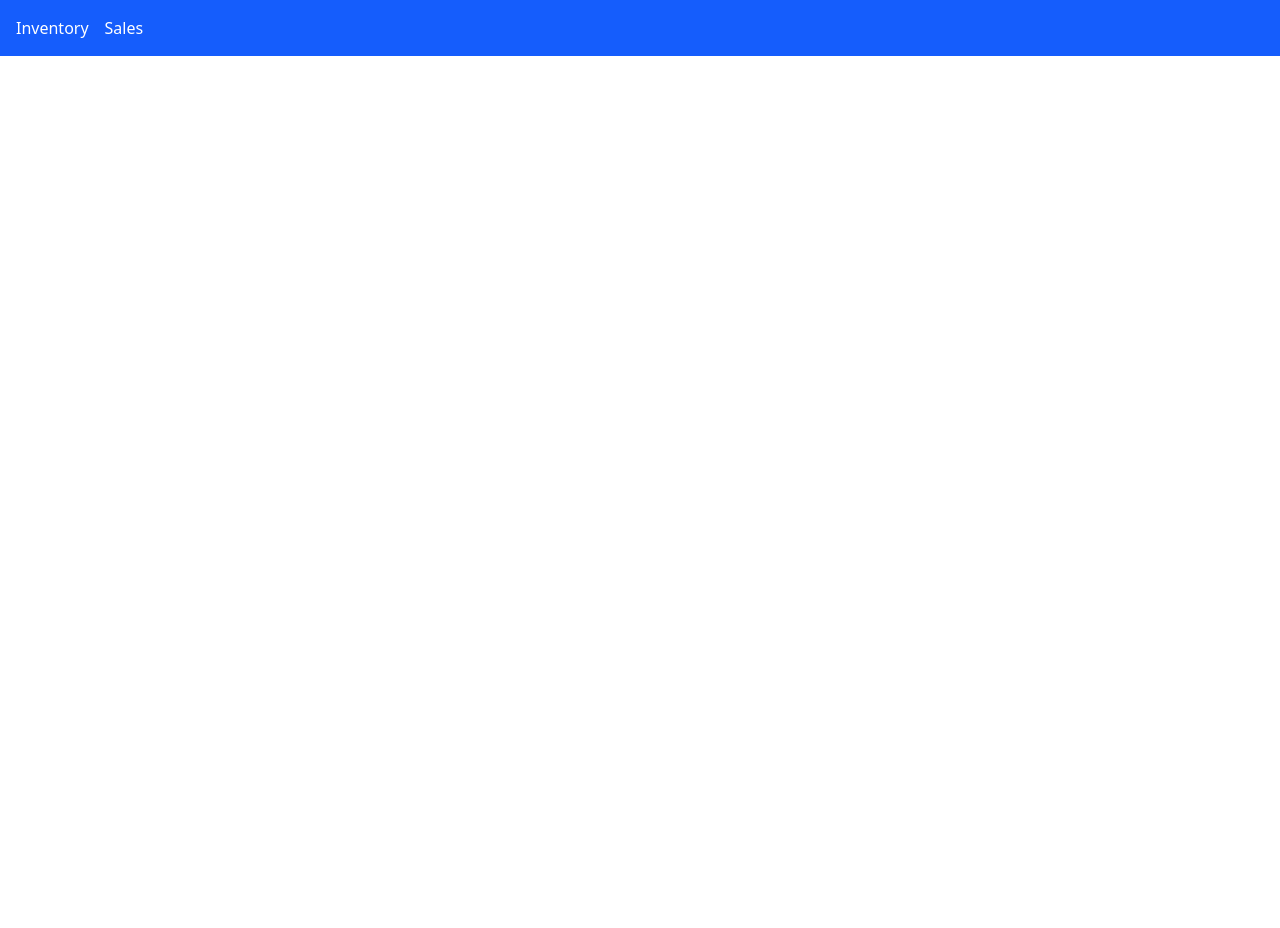
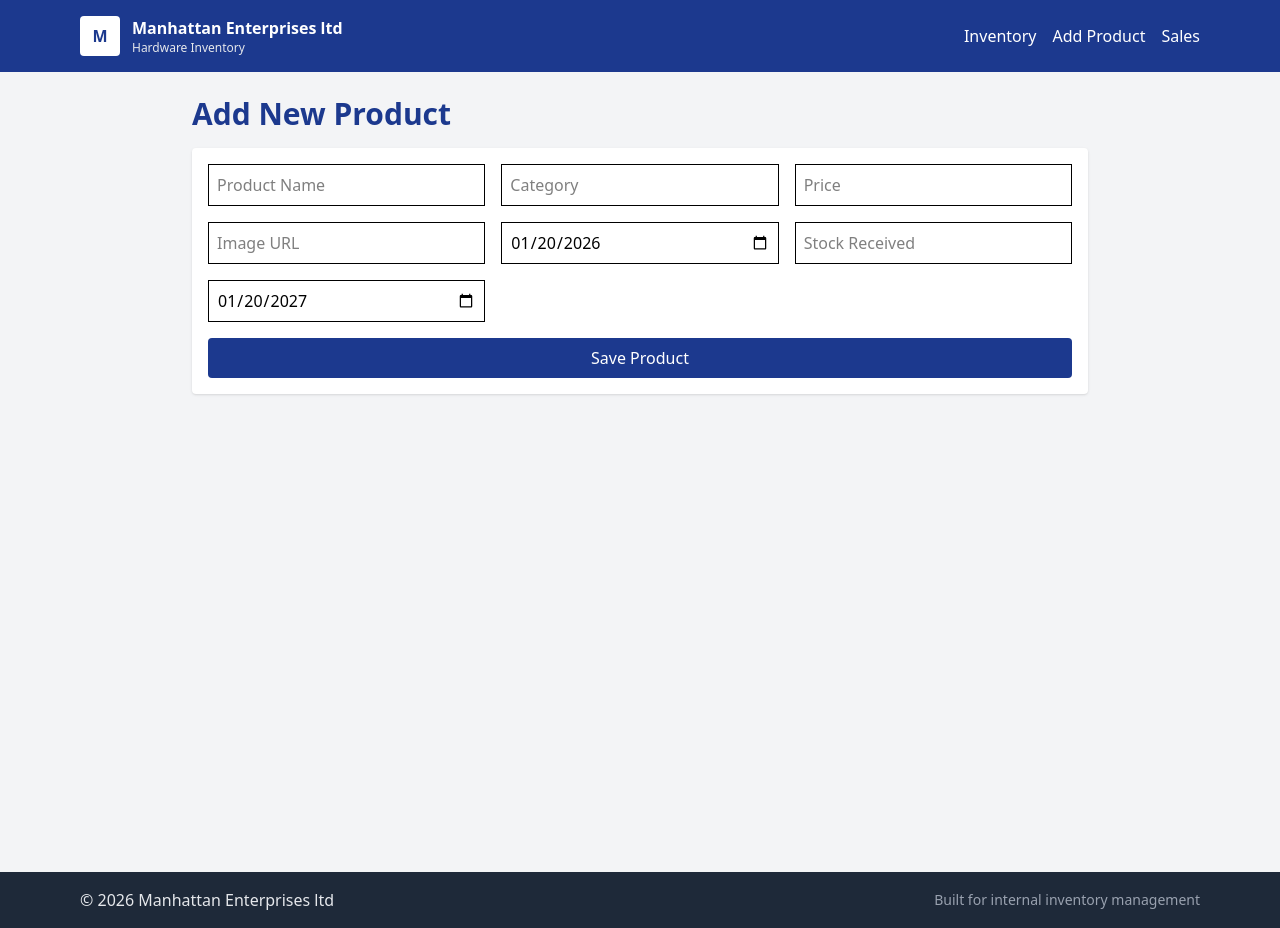
Before and after one commit to ManuG-lab/manhattan-hardware, a React (Vite) app: page /add in a window 1280 px wide. Before the commit this address had no page. Before the commit the page ends 800 px from the top, so only its background shows below. Built offline with nearby package versions, Linux system fonts and the light colour scheme.

Commit message:
Better styling

```diff
--- /dev/null
+++ b/src/AddProduct.jsx
@@ -0,0 +1,63 @@
+import React, { useState } from "react";
+import dayjs from "dayjs";
+import { useNavigate } from "react-router-dom";
+
+const API_URL = "http://localhost:5000/products";
+
+export default function AddProduct() {
+  const navigate = useNavigate();
+  const [form, setForm] = useState({
+    name: "",
+    category: "",
+    price: "",
+    image: "",
+    dateReceived: dayjs().format("YYYY-MM-DD"),
+    stockReceived: "",
+    expiryDate: dayjs().add(1, 'year').format("YYYY-MM-DD")
+  });
+
+  const handleChange = (e) => setForm({ ...form, [e.target.name]: e.target.value });
+
+  const addProduct = async (e) => {
+    e.preventDefault();
+
+    const payload = {
+      ...form,
+      price: Number(form.price),
+      stockReceived: Number(form.stockReceived)
+    };
+
+    await fetch(API_URL, {
+      method: "POST",
+      headers: { "Content-Type": "application/json" },
+      body: JSON.stringify(payload)
+    });
+
+    // go back to inventory where products are fetched on mount
+    navigate("/");
+  };
+
+  return (
+    <div className="min-h-screen bg-gray-100 p-4 sm:p-6">
+      <div className="max-w-4xl mx-auto">
+        <h2 className="text-2xl sm:text-3xl font-bold text-blue-900 mb-4">Add New Product</h2>
+
+        <form onSubmit={addProduct} className="bg-white p-4 rounded shadow grid grid-cols-1 sm:grid-cols-2 md:grid-cols-3 gap-4">
+          <input className="border p-2" name="name" placeholder="Product Name" value={form.name} onChange={handleChange} />
+          <input className="border p-2" name="category" placeholder="Category" value={form.category} onChange={handleChange} />
+          <input className="border p-2" name="price" placeholder="Price" value={form.price} onChange={handleChange} />
+
+          <input className="border p-2" name="image" placeholder="Image URL" value={form.image} onChange={handleChange} />
+          <input className="border p-2" type="date" name="dateReceived" value={form.dateReceived} onChange={handleChange} />
+          <input className="border p-2" name="stockReceived" placeholder="Stock Received" value={form.stockReceived} onChange={handleChange} />
+
+          <input className="border p-2" type="date" name="expiryDate" placeholder="Expiry Date" value={form.expiryDate} onChange={handleChange} />
+
+          <button className="col-span-1 sm:col-span-2 md:col-span-3 bg-blue-900 text-white py-2 rounded hover:opacity-90">
+            Save Product
+          </button>
+        </form>
+      </div>
+    </div>
+  );
+}
--- a/src/App.jsx
+++ b/src/App.jsx
@@ -3,6 +3,7 @@ import { useEffect, useState } from "react";
 import { Routes, Route, Link } from "react-router-dom";
 import dayjs from "dayjs";
 import Sales from "./Sales";
+import AddProduct from "./AddProduct";
 
 const API_URL = "https://manhattan-hardware-backend-1.onrender.com/products";
 const SALES_URL = "https://manhattan-hardware-backend-1.onrender.com/sales";
@@ -113,30 +114,22 @@ function Inventory() {
 
   return (
     <div className="min-h-screen bg-gray-100 p-4 sm:p-6">
-      <h1 className="text-2xl sm:text-3xl font-bold mb-6">Hardware Inventory Management</h1>
+      <div className="max-w-6xl mx-auto">
+        <div className="flex items-center justify-between mb-6">
+          <h1 className="text-2xl sm:text-3xl font-bold text-blue-900">Manhattan Enterprises ltd</h1>
+          <p className="text-sm text-gray-600 hidden sm:block">Inventory Management Platform</p>
+        </div>
 
-      {/* PRODUCT FORM */}
-      <form onSubmit={addProduct} className="bg-white p-4 rounded shadow mb-8 grid grid-cols-1 sm:grid-cols-2 md:grid-cols-3 gap-4">
-        <input className="border p-2" name="name" placeholder="Product Name" value={form.name} onChange={handleChange} />
-        <input className="border p-2" name="category" placeholder="Category" value={form.category} onChange={handleChange} />
-        <input className="border p-2" name="price" placeholder="Price" value={form.price} onChange={handleChange} />
-
-        <input className="border p-2" name="image" placeholder="Image URL" value={form.image} onChange={handleChange} />
-        <input className="border p-2" type="date" name="dateReceived" value={form.dateReceived} onChange={handleChange} />
-        <input className="border p-2" name="stockReceived" placeholder="Stock Received" value={form.stockReceived} onChange={handleChange} />
-
-        <input className="border p-2" type="date" name="expiryDate" placeholder="Expiry Date" value={form.expiryDate} onChange={handleChange} />
-
-        <button className="col-span-1 sm:col-span-2 md:col-span-3 bg-blue-600 text-white py-2 rounded hover:bg-blue-700">
-          Save Record
-        </button>
-      </form>
-
-      {/* FILTER BAR */}
-      <div className="bg-white p-4 rounded shadow mb-4 flex flex-col sm:flex-row gap-4">
+        {/* CTA to Add Product */}
+        <div className="flex flex-col sm:flex-row sm:items-center sm:justify-between gap-4 mb-6">
+          <div className="flex gap-2">
             <input className="border p-2" name="name" placeholder="Filter by Name" value={filters.name} onChange={handleFilterChange} />
             <input className="border p-2" name="category" placeholder="Filter by Category" value={filters.category} onChange={handleFilterChange} />
             <input className="border p-2" name="price" placeholder="Min Price" value={filters.price} onChange={handleFilterChange} />
+          </div>
+          <div className="flex gap-2">
+            <Link to="/add" className="bg-blue-900 text-white px-4 py-2 rounded hover:opacity-90">Add Product</Link>
+          </div>
         </div>
 
         {/* INVENTORY TABLE */}
@@ -164,7 +157,7 @@ function Inventory() {
                 return (
                   <tr key={p.id} className={`border-t text-center ${isExpiringSoon ? 'bg-red-100' : ''}`}>
                     <td className="p-1 sm:p-2">
-                    <img src={p.image} alt={p.name} className="w-12 h-12 sm:w-16 sm:h-16 object-cover mx-auto" />
+                      <img src={p.image} alt={p.name} className="w-12 h-12 sm:w-16 sm:h-16 object-cover mx-auto rounded" />
                     </td>
                     <td className="p-1 sm:p-2">{p.name}</td>
                     <td className="p-1 sm:p-2">{p.category}</td>
@@ -198,7 +191,7 @@ function Inventory() {
                           />
                           <button
                             onClick={() => addSale(p.id)}
-                          className="bg-green-600 text-white px-2 py-1 rounded hover:bg-green-700 text-xs"
+                            className="bg-red-600 text-white px-2 py-1 rounded hover:opacity-90 text-xs"
                           >
                             Add Sale
                           </button>
@@ -206,7 +199,7 @@ function Inventory() {
                       ) : (
                         <button
                           onClick={() => startEdit(p)}
-                        className="bg-blue-600 text-white px-2 py-1 rounded hover:bg-blue-700 text-xs"
+                          className="bg-blue-900 text-white px-2 py-1 rounded hover:opacity-90 text-xs"
                         >
                           Sell Item
                         </button>
@@ -219,20 +212,44 @@ function Inventory() {
           </table>
         </div>
       </div>
+    </div>
   );
 }
 
 export default function App() {
   return (
+    <div className="min-h-screen flex flex-col">
+      <header className="bg-blue-900 text-white">
+        <div className="max-w-6xl mx-auto flex items-center justify-between p-4">
+          <div className="flex items-center gap-3">
+            <div className="w-10 h-10 bg-white rounded flex items-center justify-center text-blue-900 font-bold">M</div>
             <div>
-      <nav className="bg-blue-600 text-white p-4 flex flex-col sm:flex-row gap-2 sm:gap-4">
-        <Link to="/" className="hover:underline">Inventory</Link>
-        <Link to="/sales" className="hover:underline">Sales</Link>
+              <div className="font-bold">Manhattan Enterprises ltd</div>
+              <div className="text-xs text-gray-200">Hardware Inventory</div>
+            </div>
+          </div>
+          <nav className="flex items-center gap-4">
+            <Link to="/" className="text-white hover:underline">Inventory</Link>
+            <Link to="/add" className="text-white hover:underline">Add Product</Link>
+            <Link to="/sales" className="text-white hover:underline">Sales</Link>
           </nav>
+        </div>
+      </header>
+
+      <main className="flex-1">
         <Routes>
           <Route path="/" element={<Inventory />} />
+          <Route path="/add" element={<AddProduct />} />
           <Route path="/sales" element={<Sales />} />
         </Routes>
+      </main>
+
+      <footer className="bg-gray-800 text-gray-200">
+        <div className="max-w-6xl mx-auto p-4 flex flex-col sm:flex-row justify-between items-center">
+          <div>© {new Date().getFullYear()} Manhattan Enterprises ltd</div>
+          <div className="text-sm text-gray-400">Built for internal inventory management</div>
+        </div>
+      </footer>
     </div>
   );
 }
```
Lines whose indentation alone changed are shown as unchanged.
